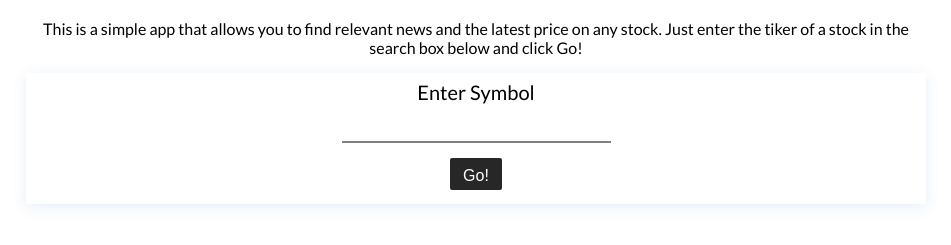
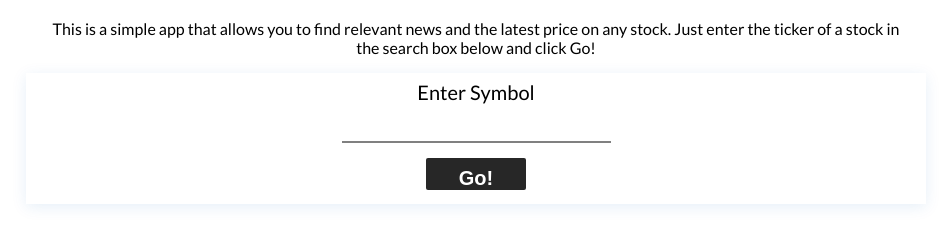
Before and after one commit to jdgardner251/api-hack-stock, a plain HTML site: page index.html in a window 1280 px wide. Shown: the part 135-380 px from the top of the page, without its empty margins (164-1115 px from the left). Drawn offline with nearby package versions, Linux system fonts and the light colour scheme.

Commit message:
design tweaks to input submit

```diff
--- a/index.css
+++ b/index.css
@@ -52,7 +52,8 @@
   border: 1px solid transparent;
   margin-top: 15px;
   padding: 8px 12px;
-  font-size: 1rem;
+  width: 100px;
+  font-weight: 700;
 }
 
 ul {
@@ -76,8 +77,6 @@ ul {
   img {
     width: 100%;
   }
-
-
 
   .container {
     max-width: 900px;
--- a/index.html
+++ b/index.html
@@ -13,7 +13,7 @@
         <header>
             <h1>The Stock Search App</h1>
             <p>This is a simple app that allows you to find relevant news and the latest
-                price on any stock.  Just enter the tiker of a stock in the search box below
+                price on any stock.  Just enter the ticker of a stock in the search box below
                 and click Go!
             </p>
         </header>
```
